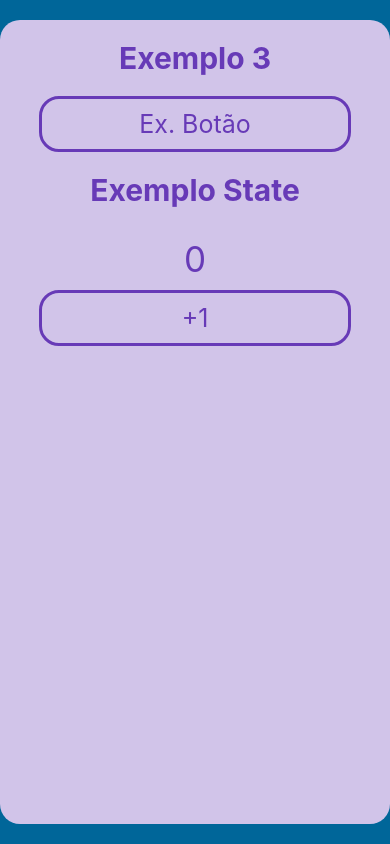
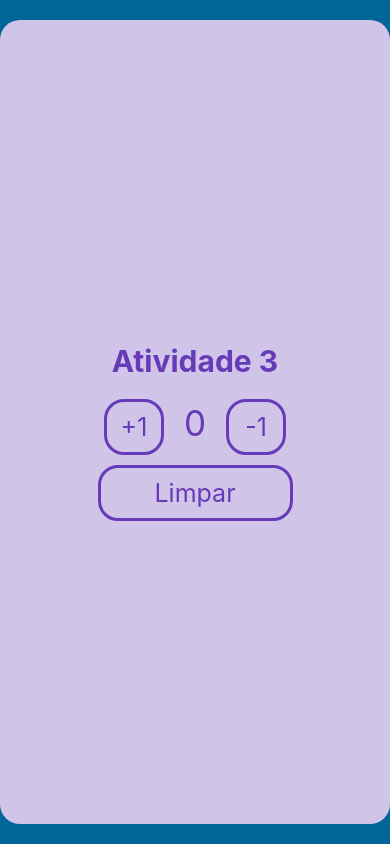
Before and after one commit to KauaDiogoEtec/my-app, a React Native app: screen / in a window 390 px wide. Built offline with nearby package versions, Linux system fonts and the light colour scheme.

Commit message:
aula 17-05
oi ewerton :D

```diff
--- a/App.js
+++ b/App.js
@@ -1,13 +1,13 @@
 import { StatusBar } from 'expo-status-bar';
 import { StyleSheet, Text, View } from 'react-native';
 
-import Exemplo_3 from './components/exemplo_3';
+import Atividade_3 from './components/atividade_3';
 
 export default function App() {
   return (
     <View style={styles.container}>
 
-      <Exemplo_3 />
+      <Atividade_3 />
 
       <StatusBar style="auto" />
     </View>
--- /dev/null
+++ b/components/atividade_3/index.js
@@ -0,0 +1,48 @@
+import { useState } from 'react';
+import { View, Text, Pressable } from 'react-native';
+
+import styles from './styles';
+
+const Atividade_3 = () => {
+    const [numero, setNumero] = useState(0);
+
+    function alterarNum(valor) {
+        if(valor == 0)
+            setNumero(0);
+        else
+            setNumero(numero + parseInt(valor));
+    }
+
+    const getButtonStyle = (pressed, limpar) => {
+        let style = [styles.botao];
+        if(limpar)
+            style.push(styles.botaoLimpar);
+        if(pressed)
+            style.push(styles.botaoPress);
+        return style;
+    }
+    const Botao = (props) => {
+        return(<Pressable onPress={() => alterarNum(props.valor)}
+            style={({pressed}) => getButtonStyle(pressed, (props.valor == 0))}
+        >
+            <Text style={styles.txtBotao}>
+                {props.label}
+            </Text>
+        </Pressable>);
+    }
+
+    return(
+        <View style={styles.container}>
+            <Text style={styles.titulo}> Atividade 3 </Text>
+
+            <View style={styles.counter}>
+                <Botao label="+1" valor="1"/>
+                <Text style={styles.txtNumero}>{numero}</Text>
+                <Botao label="-1" valor="-1"/>
+            </View>
+            <Botao label="Limpar" valor="0"/>
+        </View>
+    );
+}
+
+export default Atividade_3;
--- /dev/null
+++ b/components/atividade_3/styles.js
@@ -0,0 +1,57 @@
+import { StyleSheet } from "react-native";
+
+const styles = StyleSheet.create({
+    container:{
+        display: 'flex',
+        justifyContent: 'center',
+        flex: 1,
+        backgroundColor: '#D1C4E9',
+        borderRadius: 20,
+        margin: '20px',
+        width: '100%',
+        alignItems: 'center',
+    },
+    counter:{
+        display: 'inline-block',
+        alignItems: 'center',
+    },
+    titulo:{
+        fontSize: 30,
+        fontWeight: 'bold',
+        marginVertical: 20,
+        color: '#673AB7',
+        userSelect: 'none',
+    },
+    botao:{
+        borderColor: '#673AB7',
+        borderWidth: 3,
+        borderRadius: 20,
+        padding: 10,
+        minWidth: '60px',
+        width: '10%',
+        textAlign: 'center',
+        alignItems: 'center',
+        display: 'inline-block',
+    },
+    botaoPress:{
+        backgroundColor: '#643AB7',
+    },
+    botaoLimpar:{
+        marginTop: '10px',
+        width: '50%',
+    },
+    txtBotao: {
+        fontSize: 25,
+        color: '#673AB7',
+        userSelect: 'none',
+    },
+    txtNumero:{
+        fontSize: 35,
+        color: '#673AB7',
+        marginVertical: 10,
+        userSelect: 'none',
+        margin: '20px',
+    },
+});
+
+export default styles;
```
